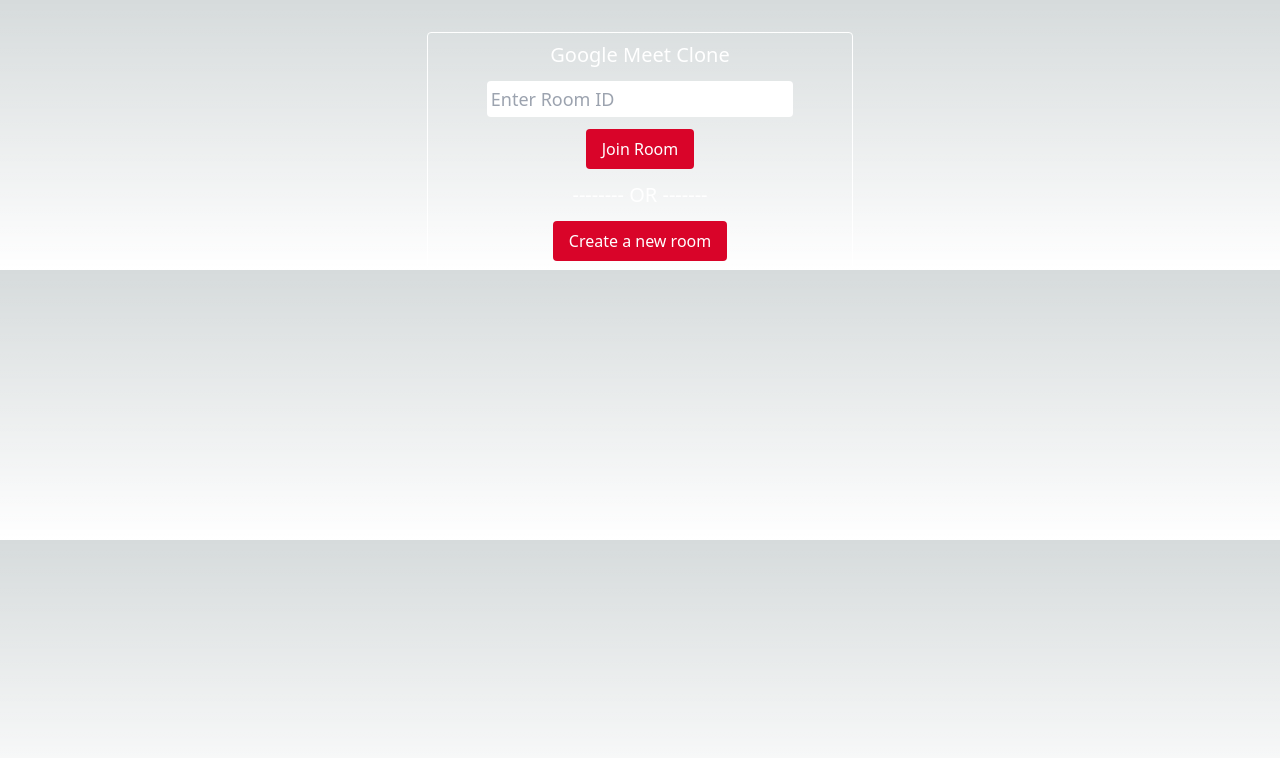
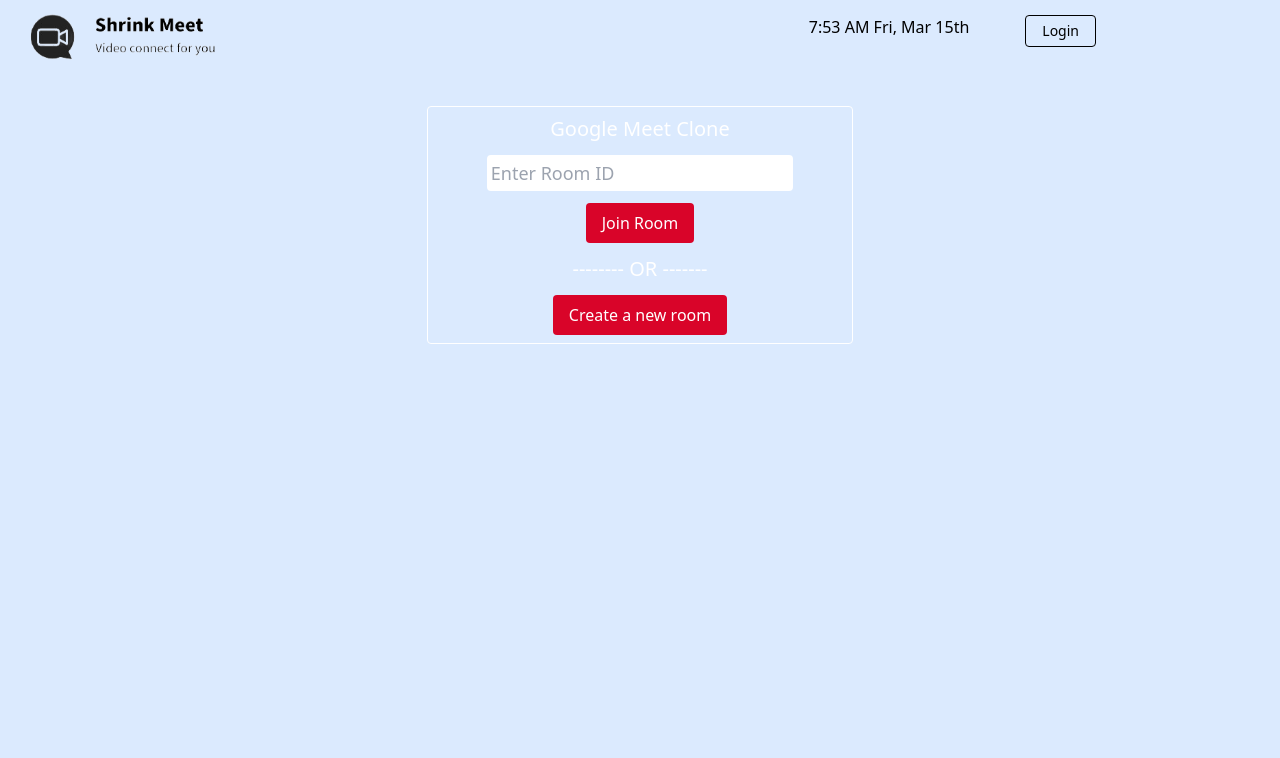
Before and after one commit to gouravmanna3/shrink-meet-app, a Next.js app: page / in a window 1280 px wide. Shown: the top 758 px of the page. Built offline with nearby package versions, Linux system fonts and the light colour scheme; no server answers.

Commit message:
feat: add header

```diff
--- /dev/null
+++ b/src/components/Header/index.js
@@ -0,0 +1,29 @@
+import Image from "next/image";
+import moment from "moment";
+import logo from "../../../public/images/logo.png";
+
+const Header = () => {
+  return (
+    <header>
+      <nav className="flex items-center justify-between flex-wrap bg-blue-100 px-6 py-2">
+        <div className="flex items-center flex-shrink-0 text-black mr-6">
+          <Image src={logo} width={200} height={200} alt="logo" />
+        </div>
+
+        <div className="flex gap-4 lg:mr-40">
+          <p className="mr-10">
+            {moment().format("LT")} {moment().format("ddd, MMM Do")}
+          </p>
+          <a
+            href="#"
+            className="inline-block text-sm px-4 py-2 mb-3 leading-none border rounded text-black border-black hover:border-transparent hover:text-teal-500 hover:bg-white lg:mt-0"
+          >
+            Login
+          </a>
+        </div>
+      </nav>
+    </header>
+  );
+};
+
+export default Header;
--- a/src/pages/[roomId].js
+++ b/src/pages/[roomId].js
@@ -2,14 +2,14 @@
 import { useSocket } from "@/content/socket";
 import { useMediaStream } from "@/hooks/useMediaStream";
 import usePeer from "@/hooks/usePeer";
-import Player from "@/component/player";
-import Bottom from "@/component/Bottom";
+import Player from "@/components/player";
+import Bottom from "@/components/Bottom";
 import usePlayer from "@/hooks/usePlayer";
 
 import styles from "@/styles/room.module.css";
 import { useRouter } from "next/router";
 import { cloneDeep } from "lodash";
-import CopySection from "@/component/copySection";
+import CopySection from "@/components/copySection";
 
 const Room = () => {
   const socket = useSocket();
--- a/src/pages/index.js
+++ b/src/pages/index.js
@@ -3,6 +3,7 @@
 import { useRouter } from "next/navigation";
 
 import styles from "@/styles/home.module.css";
+import Header from "@/components/Header";
 
 export default function Home() {
   const router = useRouter();
@@ -26,6 +27,8 @@
   };
 
   return (
+    <main className="bg-blue-100 h-screen">
+      <Header />
       <div className={styles.homeContainer}>
         <h1>Google Meet Clone</h1>
         <div className={styles.enterRoom}>
@@ -39,5 +42,6 @@
         <span className={styles.separatorText}> -------- OR ------- </span>
         <button onClick={createAndJoin}>Create a new room</button>
       </div>
+    </main>
   );
 }
--- a/src/styles/globals.css
+++ b/src/styles/globals.css
@@ -17,13 +17,7 @@
 }
 
 body {
-  color: rgb(var(--foreground-rgb));
-  background: linear-gradient(
-      to bottom,
-      transparent,
-      rgb(var(--background-end-rgb))
-    )
-    rgb(var(--background-start-rgb));
+  color: black;
 }
 
 @layer utilities {
```
Also changed, not shown: package.json (+4 -3 lines), public/images/logo.png (added), src/components/Bottom/index.js (renamed from src/component/Bottom/index.js), src/components/Bottom/index.module.css (renamed from src/component/Bottom/index.module.css), src/components/copySection/index.js (renamed from src/component/copySection/index.js), src/components/copySection/index.module.css (renamed from src/component/copySection/index.module.css), src/components/player/index.js (renamed from src/component/player/index.js), src/components/player/player.module.css (renamed from src/component/player/player.module.css), 1 other file (tests, documents, lock files or other folders). Lines whose indentation alone changed are shown as unchanged.
